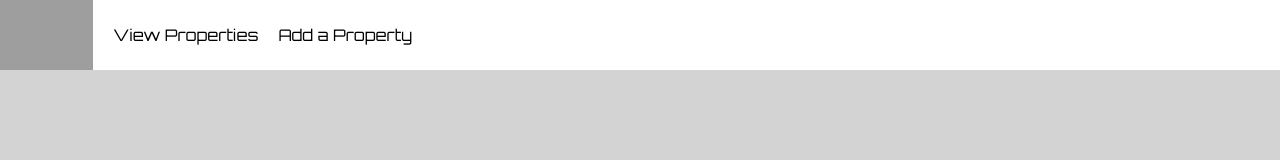
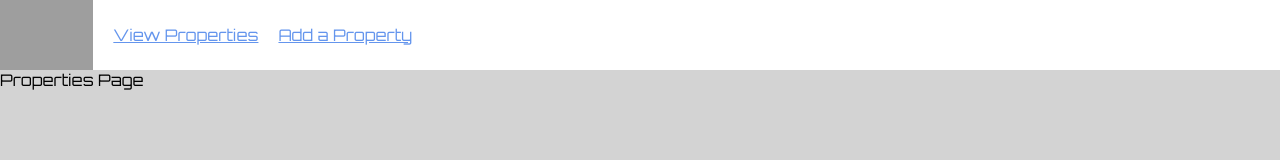
Before and after one commit to BenjaminSeed/surreal-estate, a React app: page / in a window 1280 px wide. Built offline with nearby package versions, Linux system fonts and the light colour scheme; grey boxes are pictures that could not be loaded.

Commit message:
added initial routing

```diff
--- a/package.json
+++ b/package.json
@@ -8,6 +8,7 @@
     "@testing-library/user-event": "^13.5.0",
     "react": "^18.2.0",
     "react-dom": "^18.2.0",
+    "react-router-dom": "^6.4.3",
     "react-scripts": "5.0.1",
     "web-vitals": "^2.1.4"
   },
--- /dev/null
+++ b/src/components/AddProperty.js
@@ -0,0 +1,5 @@
+import React from "react";
+
+const AddProperty = () => <div>Add Property Page</div>;
+
+export default AddProperty;
--- a/src/components/App.js
+++ b/src/components/App.js
@@ -1,13 +1,20 @@
 import React from "react";
+import { Routes, Route } from "react-router-dom";
 import "../styles/app.css";
 import "../styles/navBar.css";
 import NavBar from "./NavBar";
+import Properties from "./Properties";
+import AddProperty from "./AddProperty";
 
 const App = () => {
   return (
     <div className="App">
       <header className="App-header" />
       <NavBar />
+      <Routes>
+        <Route path="/" element={<Properties />} />
+        <Route path="/AddProperty" element={<AddProperty />} />
+      </Routes>
     </div>
   );
 };
--- a/src/components/NavBar.js
+++ b/src/components/NavBar.js
@@ -1,4 +1,5 @@
 import React from "react";
+import { Link } from "react-router-dom";
 import "../styles/navBar.css";
 
 const NavBar = () => {
@@ -11,8 +12,12 @@ const NavBar = () => {
       />
       <ul className="navbar-links">
         <li className="navbar-links-item" />
-        <li>View Properties</li>
-        <li>Add a Property</li>
+        <Link className="item" to="/">
+          View Properties
+        </Link>
+        <Link className="item" to="/AddProperty">
+          Add a Property
+        </Link>
       </ul>
     </div>
   );
--- /dev/null
+++ b/src/components/Properties.js
@@ -0,0 +1,5 @@
+import React from "react";
+
+const Properties = () => <div>Properties Page</div>;
+
+export default Properties;
--- a/src/index.js
+++ b/src/index.js
@@ -1,11 +1,14 @@
 import React from "react";
 import ReactDOM from "react-dom/client";
+import { BrowserRouter } from "react-router-dom";
 import "./index.css";
 import App from "./components/App";
 
 const root = ReactDOM.createRoot(document.getElementById("root"));
 root.render(
   <React.StrictMode>
-    <App />
+    <BrowserRouter>
+      <App />
+    </BrowserRouter>
   </React.StrictMode>
 );
--- a/src/styles/navBar.css
+++ b/src/styles/navBar.css
@@ -25,3 +25,12 @@
   padding-right: 20px;
   display: flex;
 }
+
+.item {
+  padding-right: 20px;
+  color: cornflowerblue;
+}
+
+.item:active {
+  color: red;
+}
```
Also changed, not shown: README.md, 1 other file.
